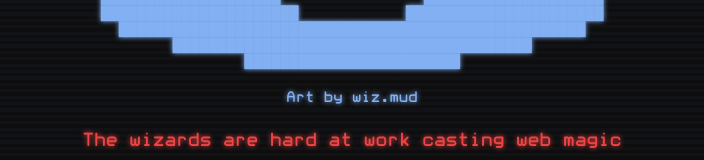
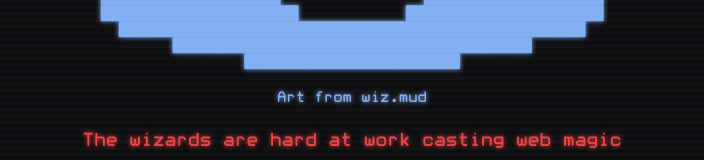
Before and after one commit to Awakened-Redstone/wizmud.com, a Next.js app: page / in a window 1280 px wide. Shown: the part 394-554 px from the top of the page, without its empty margins (288-992 px from the left). Built offline with nearby package versions, Linux system fonts and the light colour scheme; no server answers.

Commit message:
chore: text

```diff
--- a/src/app/page.tsx
+++ b/src/app/page.tsx
@@ -45,7 +45,7 @@ export default function Home() {
       &nbsp;&nbsp;&nbsp;&nbsp;&nbsp;&nbsp;&nbsp;&nbsp;████████████████████████████████████████<br/>
       &nbsp;&nbsp;&nbsp;&nbsp;&nbsp;&nbsp;&nbsp;&nbsp;&nbsp;&nbsp;&nbsp;&nbsp;&nbsp;&nbsp;&nbsp;&nbsp;████████████████████████<br/>
     </div>
-    <div className={"text-center pt-4"}>Art by wiz.mud</div>
+    <div className={"text-center pt-4"}>Art from wiz.mud</div>
   </code>
 
   return (
```
